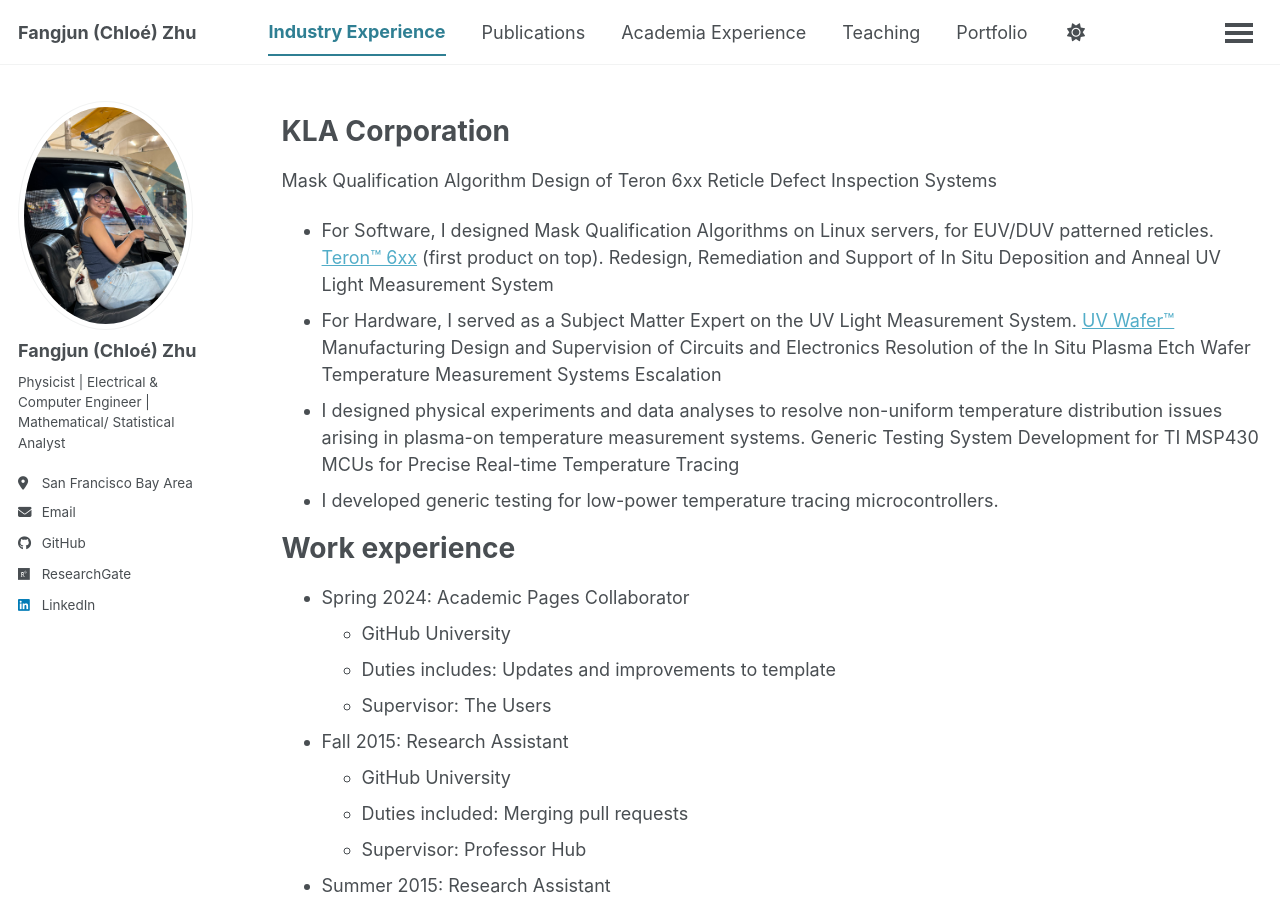
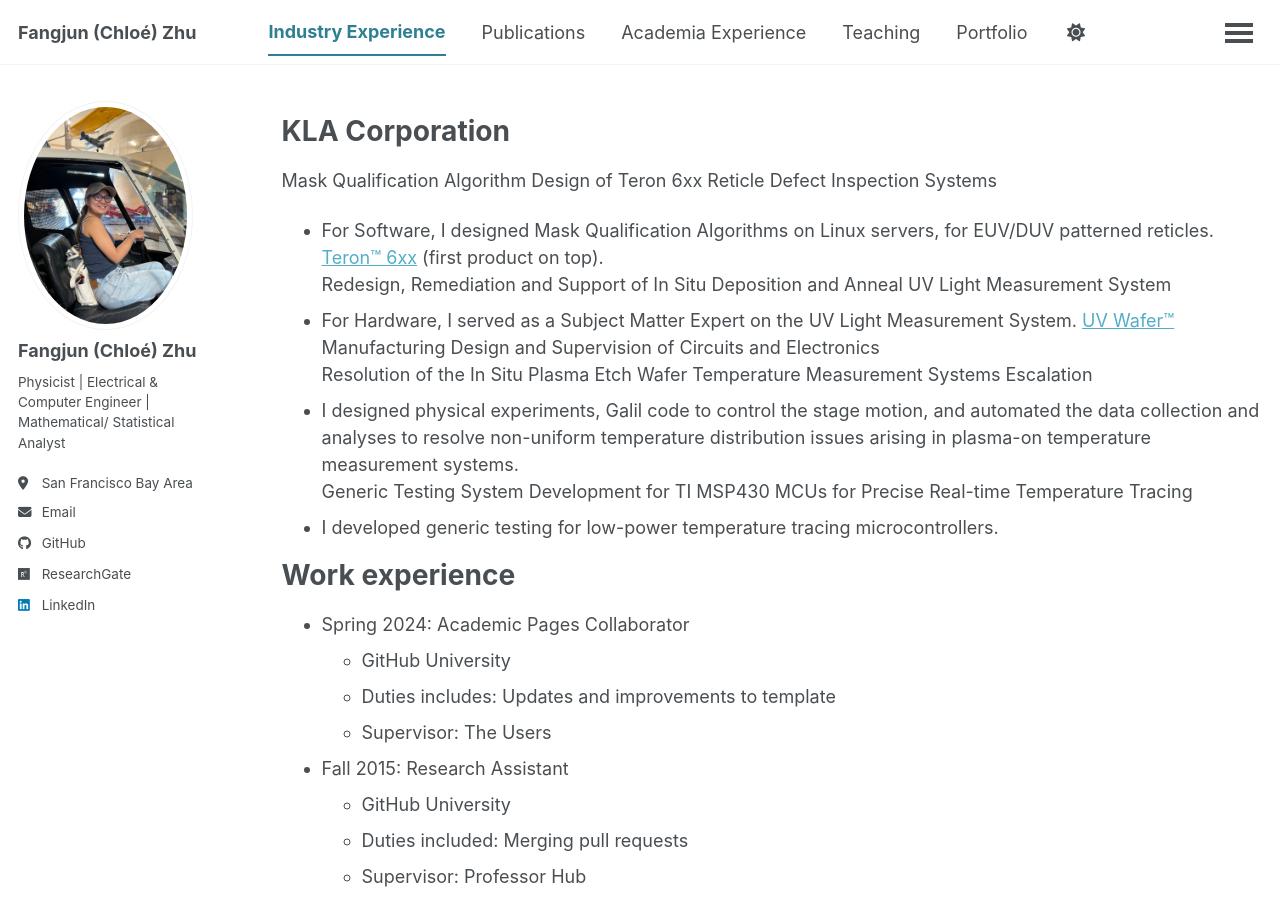
Before and after one commit to ChloeZhu1/ChloeZhu1.github.io, a Jekyll site: the page built from _pages/cv.md, in a window 1280 px wide and 900 px high. Built offline with Jekyll 4.4.1, drawn with Linux system fonts in a browser that asks for light colours; a script bundle is joined from its source files by our own code; library files that are not in the unit come from our copies.

Commit message:
Update cv.md

```diff
--- a/_pages/cv.md
+++ b/_pages/cv.md
@@ -15,11 +15,15 @@
 * For Software, I designed Mask Qualification Algorithms on Linux servers, for EUV/DUV patterned reticles. [Teron™ 6xx](https://www.kla.com/products/reticle-manufacturing) (first product on top).
 <!--  <br /> M.S. in Jekyll, GitHub University, 2014 -->
 <!-- * B.S. in GitHub, GitHub University, 2012 -->
+<br />
 Redesign, Remediation and Support of In Situ Deposition and Anneal UV Light Measurement System
 * For Hardware, I served as a Subject Matter Expert on the UV Light Measurement System. [UV Wafer™](https://www.kla.com/products/chip-manufacturing/in-situ-process-management)
+<br />
 Manufacturing Design and Supervision of Circuits and Electronics
+<br />
 Resolution of the In Situ Plasma Etch Wafer Temperature Measurement Systems Escalation
-* I designed physical experiments and data analyses to resolve non-uniform temperature distribution issues arising in plasma-on temperature measurement systems.
+* I designed physical experiments, Galil code to control the stage motion, and automated the data collection and analyses to resolve non-uniform temperature distribution issues arising in plasma-on temperature measurement systems.
+<br />
 Generic Testing System Development for TI MSP430 MCUs for Precise Real-time Temperature Tracing
 * I developed generic testing for low-power temperature tracing microcontrollers.
 
```
